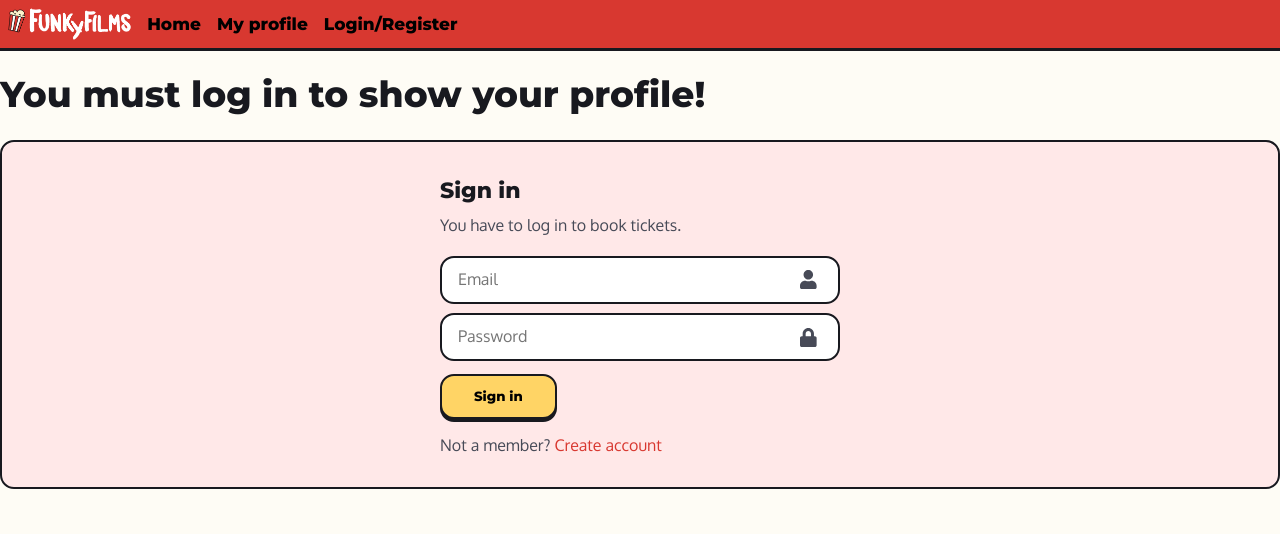
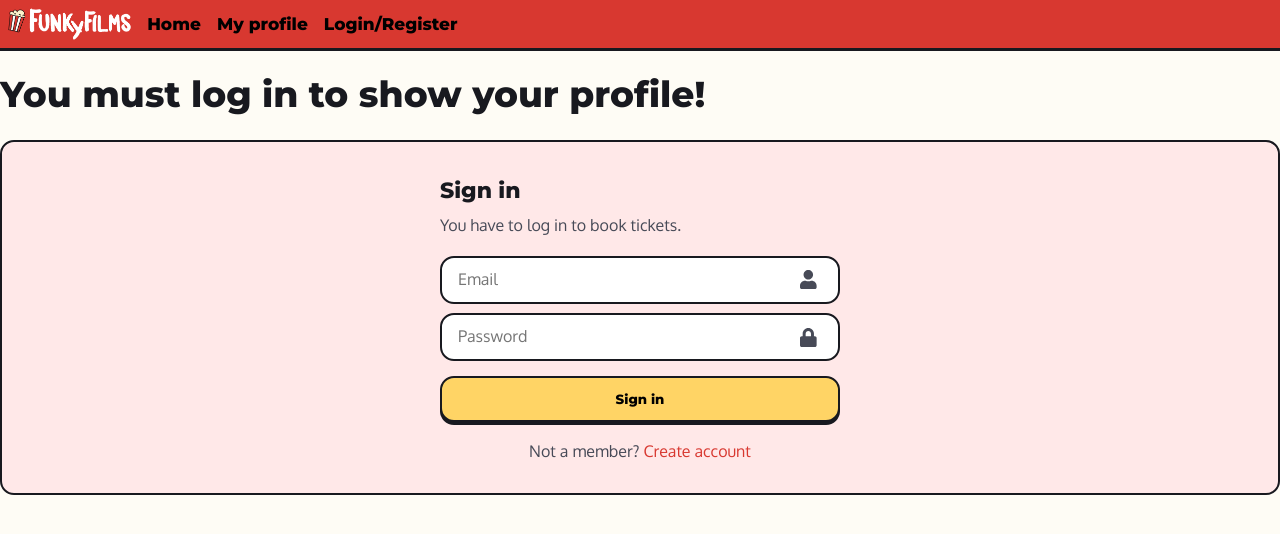
Before and after one commit to NervousNerve/filmvisarna-lewandowski, a React (Create React App) app: page /profile in a window 1280 px wide. Shown: the top 534 px of the page. Built offline with nearby package versions, Linux system fonts and the light colour scheme; no server answers; what use-query-params would draw is missing.

Commit message:
Overriding toast scss rules

```diff
--- a/src/css/Login.module.css
+++ b/src/css/Login.module.css
@@ -3,6 +3,21 @@ form {
   flex-direction: column;
   justify-content: center;
   padding: 0.5em 0em;
+}
+
+.toastContainer {
+  font-family: "Gill Sans", "Gill Sans MT", Calibri, "Trebuchet MS", sans-serif;
+}
+
+.toastContainer button {
+  box-shadow: none;
+}
+
+.loginBtn button,
+.toggleMenuBtn {
+  margin-top: 0.2em;
+  width: 100%;
+  text-align: center;
 }
 
 .inputContainer input {
@@ -15,10 +30,6 @@ form {
   align-items: center;
 }
 
-/* .inputContainer p {
-  margin: 1em 0em;
-}
- */
 .userIcon,
 .lockIcon {
   position: absolute;
```
